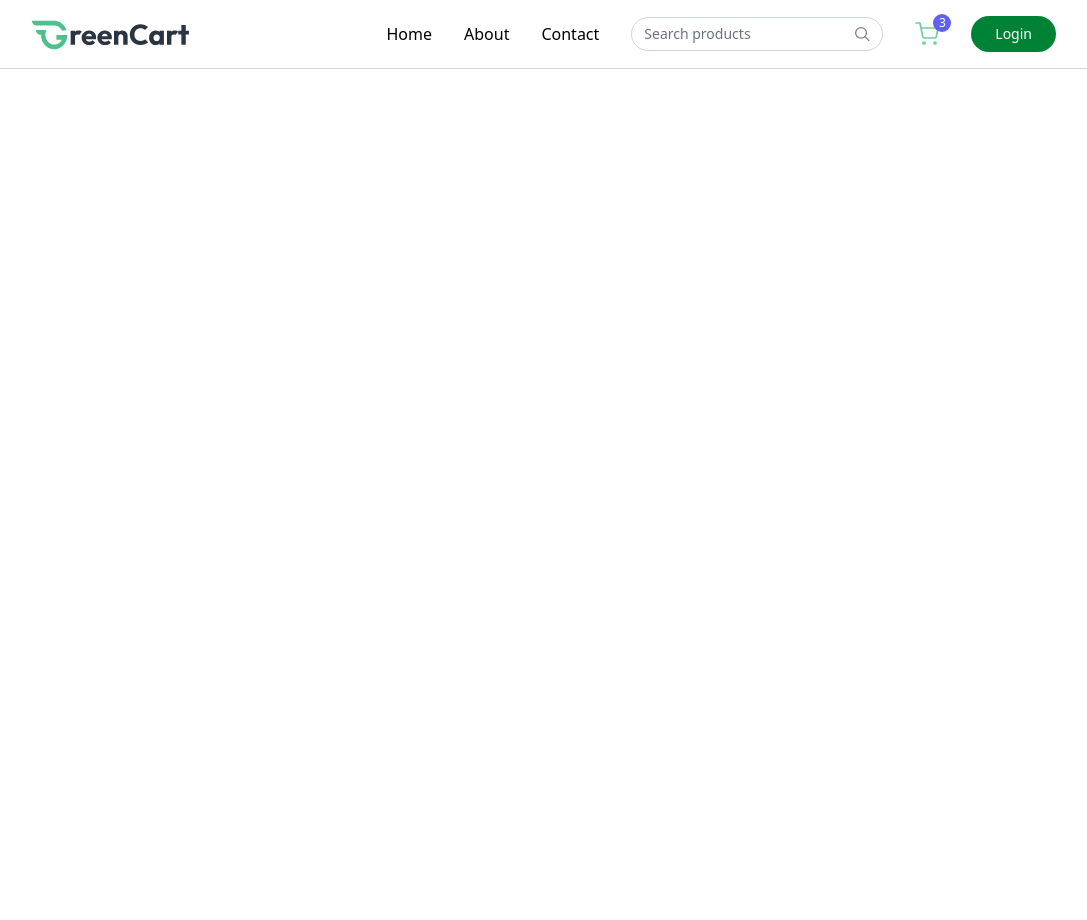
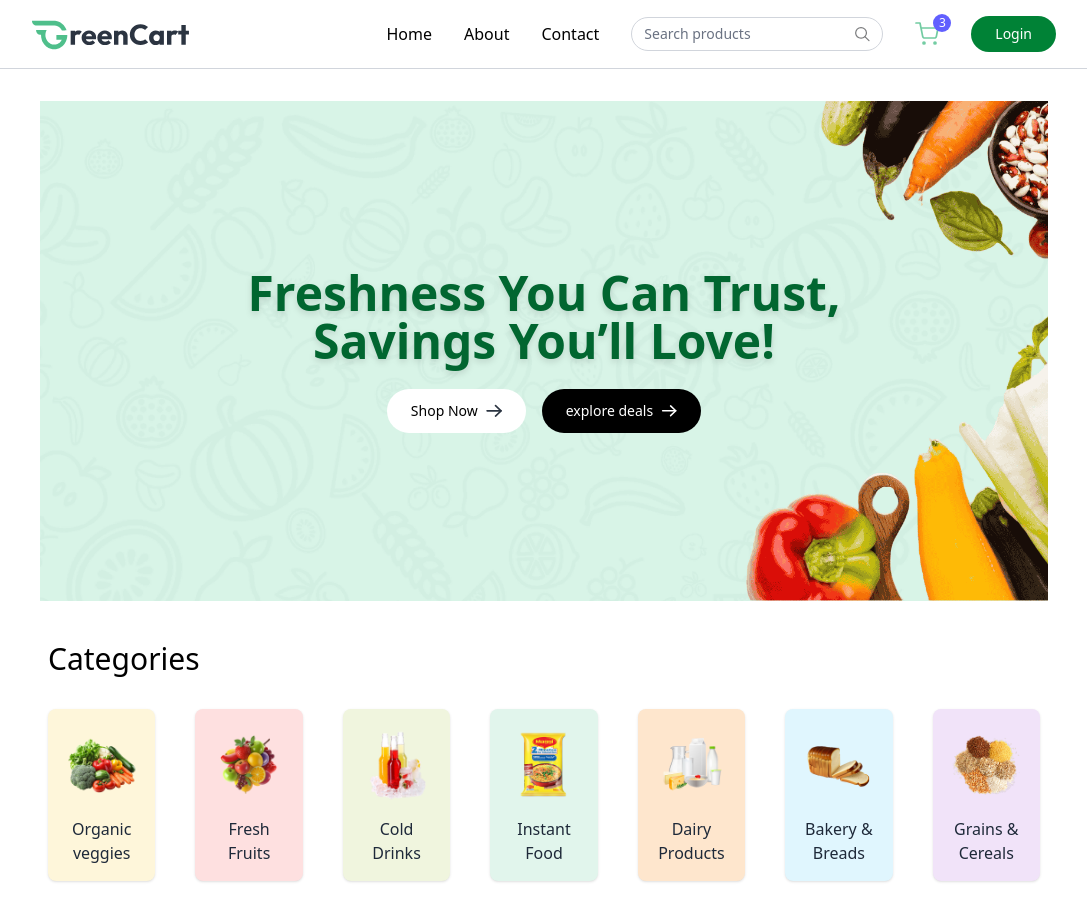
Before and after one commit to Ankitkpk/grocery_store, a React (Vite) app: page / in a window 1280 px wide. Shown: the whole page, without its empty margins (96-1183 px from the left). Before the commit the page ends 800 px from the top, so only its background shows below. Built offline with nearby package versions, Linux system fonts and the light colour scheme.

Commit message:
second commit

```diff
--- a/src/App.tsx
+++ b/src/App.tsx
@@ -1,10 +1,23 @@
 import React from 'react'
 import Navbar from './components/Navbar.tsx'
+import { Routes, Route, useLocation} from 'react-router-dom'
+import Home from './pages/Home.tsx'
+
 const App = () => {
+  const issellerPath=useLocation().pathname.includes("seller");
   return (
     <div>
-      <Navbar/>
-    </div>
+      {
+       issellerPath? null:<Navbar/>
+      }
+
+      <div className={`${issellerPath ? '' : 'rounded-md px-6 md:px-16 lg:px-24 xl:px-34'}`}>
+       <Routes>
+      <Route path="/" element={<Home />} />
+      </Routes>
+       </div>
+
+</div>
   )
 }
 
--- /dev/null
+++ b/src/components/Categories.tsx
@@ -0,0 +1,33 @@
+import React from 'react';
+import { categories } from '../assets/assets';
+import { Link } from 'react-router-dom';
+
+const Categories: React.FC = () => {
+  return (
+    <div className="py-10 px-2">
+    <h2 className="text-left text-2xl md:text-3xl font-light text-black mb-8">
+    Categories
+    </h2>
+
+      <div className="grid grid-cols-2 md:grid-cols-4 lg:grid-cols-7 gap-10 max-w-7xl mx-auto">
+        {categories.map((item, index) => (
+          <Link
+            to={`/category/${item.path}`}
+            key={index}
+            className="flex flex-col items-center p-4 rounded-lg shadow hover:shadow-lg transition duration-300"
+            style={{ backgroundColor: item.bgColor }}
+          >
+            <img
+              src={item.image}
+              alt={item.text}
+              className="w-20 h-20 object-contain mb-3"
+            />
+            <p className="text-base font-medium text-gray-800 text-center">{item.text}</p>
+          </Link>
+        ))}
+      </div>
+    </div>
+  );
+};
+
+export default Categories;
--- /dev/null
+++ b/src/components/MainBaner.tsx
@@ -0,0 +1,42 @@
+import { Link } from 'react-router-dom';
+import { assets } from '../assets/assets';
+
+const MainBanner: React.FC = () => {
+  return (
+    <div className="relative w-full h-[500px] rounded-b-2xl">
+      <img
+        src={assets.main_banner_bg}
+        alt="banner"
+        className="w-full h-full object-cover hidden md:block"
+      />
+      <img
+        src={assets.main_banner_bg_sm}
+        alt="banner mobile"
+        className="w-full h-full object-cover md:hidden"
+      />
+      <div className="absolute inset-0 flex flex-col items-center justify-center text-center px-4">
+      <h1 className="text-green-800 text-3xl md:text-5xl font-bold mb-6 drop-shadow-md">
+      Freshness You Can Trust, <br /> Savings You’ll Love!
+       </h1>
+       <div className="flex gap-4">
+          <Link
+            to="/shop"
+            className="flex items-center gap-2 bg-white text-black px-6 py-3 rounded-full text-sm font-medium hover:bg-gray-100 transition"
+          >
+            Shop Now
+            <img src={assets.black_arrow_icon} alt="arrow" className="w-4 h-4" />
+          </Link>
+          <Link
+            to="/shop"
+            className="flex items-center gap-2 bg-black text-white px-6 py-3 rounded-full text-sm font-medium hover:bg-gray-800 transition"
+          >
+            explore deals
+            <img src={assets.white_arrow_icon} alt="arrow" className="w-4 h-4" />
+          </Link>
+        </div>
+      </div>
+    </div>
+  );
+};
+
+export default MainBanner;
--- a/src/components/Navbar.tsx
+++ b/src/components/Navbar.tsx
@@ -38,13 +38,12 @@ const Navbar: React.FC = () => {
 
         {/* Cart */}
         <div className="relative cursor-pointer">
-          <img src={assets.cart_icon} className="w-6 opacity-80" alt="Cart" />
+          <img onClick={()=>navigate('/cart')} src={assets.cart_icon} className="w-6 opacity-80" alt="Cart" />
           <span className="absolute -top-2 -right-3 text-xs text-white bg-indigo-500 w-[18px] h-[18px] rounded-full flex items-center justify-center">
             3
           </span>
         </div>
 
-        {/* Login/Logout */}
         {!user ? (
           <button
             onClick={() => setShowUserLogin(true)}
--- /dev/null
+++ b/src/pages/Home.tsx
@@ -0,0 +1,13 @@
+import React from 'react';
+import MainBaner from '../components/MainBaner'
+import Categories from '../components/Categories';
+const Home: React.FC = () => {
+  return (
+    <div className='mt-4 pt-4'>
+       <MainBaner/>
+       <Categories/>
+    </div>
+  );
+};
+
+export default Home;
```
